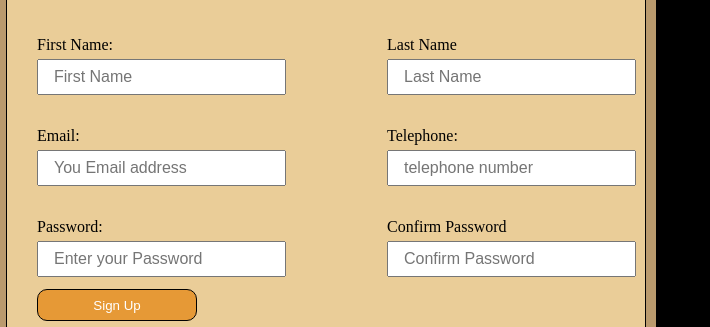
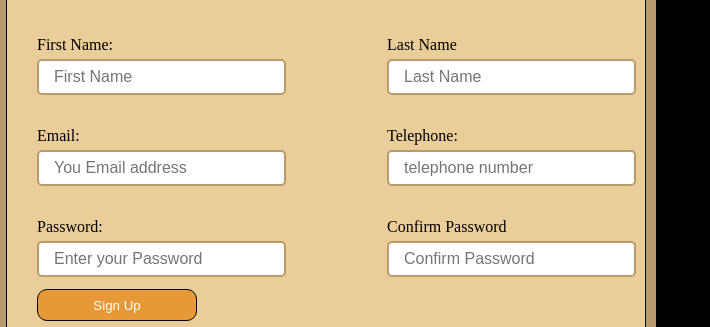
Before and after one commit to evilkeil/SignUpForm, a plain HTML site: page index.html in a window 1280 px wide. Shown: the part 254-581 px from the top of the page, 570-1280 px from the left. Drawn offline with Linux system fonts and the light colour scheme.

Commit message:
style the input boxes

```diff
--- a/styles.css
+++ b/styles.css
@@ -175,3 +175,16 @@ form .signup .input-box{
 p.account a:hover{
   color: #5e3a0c;
 }
+
+/* style the feilds and validation  */
+
+input {
+  outline: none;
+  border: 2px solid #ba9a6d;
+  border-radius: 5px;
+  transition: all 0.3s ease;
+}
+
+input:focus {
+  border: 2px solid #573a24;
+}
```
